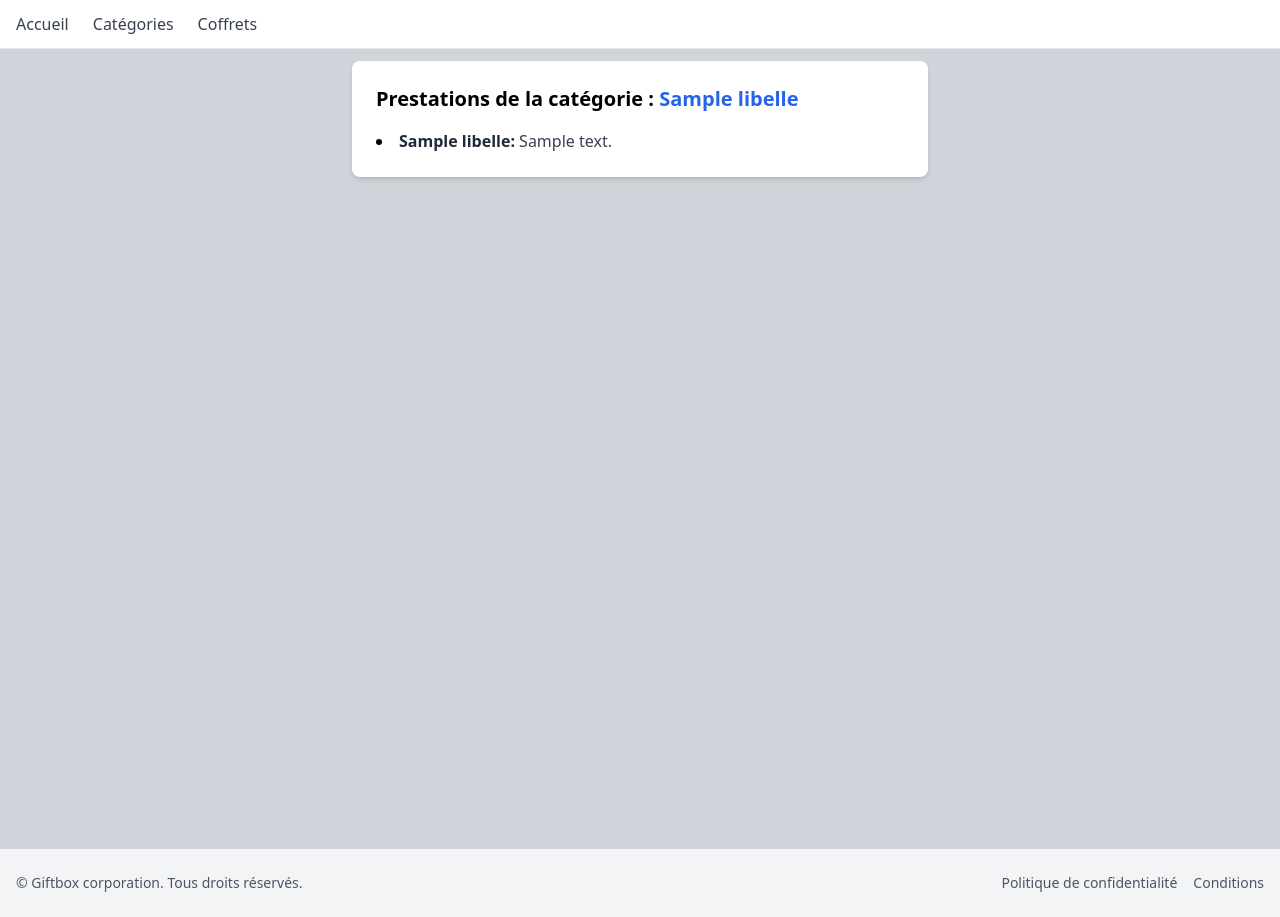
After one commit to ClemtMe/giftbox, a PHP site: template gift.appli/src/views/pages/ViewCategoriePrestations.twig in a window 1280 px wide. The commit adds this page. Run offline with PHP 8.4, Linux system fonts and the light colour scheme; the template is opened without the code that fills it: most values are stand-ins (such as "Sample title", 1, 10 or a date in 2020); some libraries are stand-ins or nearby versions.

Commit message:
Prestations par catégorie

```diff
--- a/gift.appli/src/views/ViewCatePrestations.php
+++ /dev/null
@@ -1 +0,0 @@
-<?php
--- a/gift.appli/src/views/components/NavBar.twig
+++ b/gift.appli/src/views/components/NavBar.twig
@@ -2,5 +2,6 @@
     <ul class="hidden md:flex space-x-6 text-gray-700 font-medium">
         <li class="hover:text-blue-500"><a href="{{ url_for('home') }}">Accueil</a></li>
         <li class="hover:text-blue-500"><a href="{{ url_for('categories') }}">Catégories</a></li>
+        <li class="hover:text-blue-500"><a href="{{ url_for('coffrets_type') }}">Coffrets</a></li>
     </ul>
 </nav>
--- /dev/null
+++ b/gift.appli/src/views/pages/ViewCategoriePrestations.twig
@@ -0,0 +1,19 @@
+{% extends 'Base.twig' %}
+
+{% block title %}Les catégories{% endblock %}
+
+{% block content %}
+    <div class="max-w-xl mx-auto bg-white p-6 rounded-lg shadow-md">
+        <h2 class="text-xl font-semibold mb-4">
+            Prestations de la catégorie : <span class="text-blue-600">{{ categorie.libelle }}</span>
+        </h2>
+        <ul class="list-disc list-inside space-y-2">
+            {% for prestation in prestations %}
+                <li>
+                    <span class="font-bold text-gray-800">{{ prestation.libelle }}:</span>
+                    <span class="text-gray-700">{{ prestation.description }}</span>
+                </li>
+            {% endfor %}
+        </ul>
+    </div>
+{% endblock %}
```
Also changed, not shown: gift.appli/src/controlers/GetPrestationByCateIdAction.php (+5 -8 lines).
